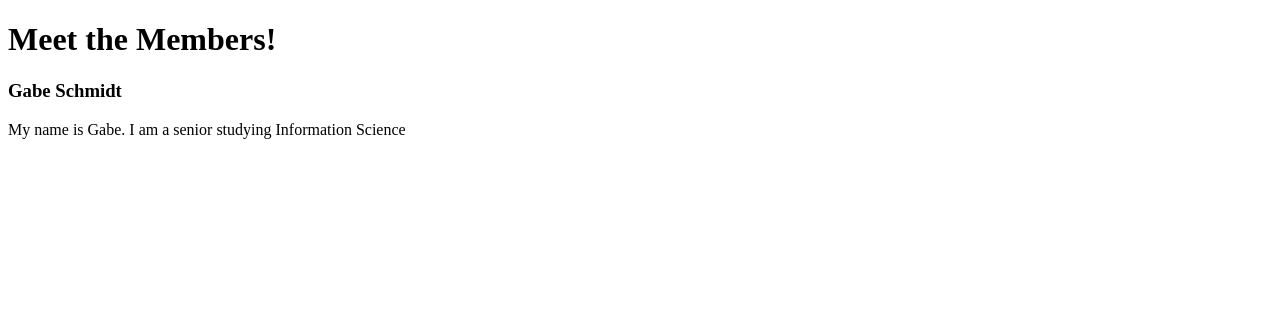
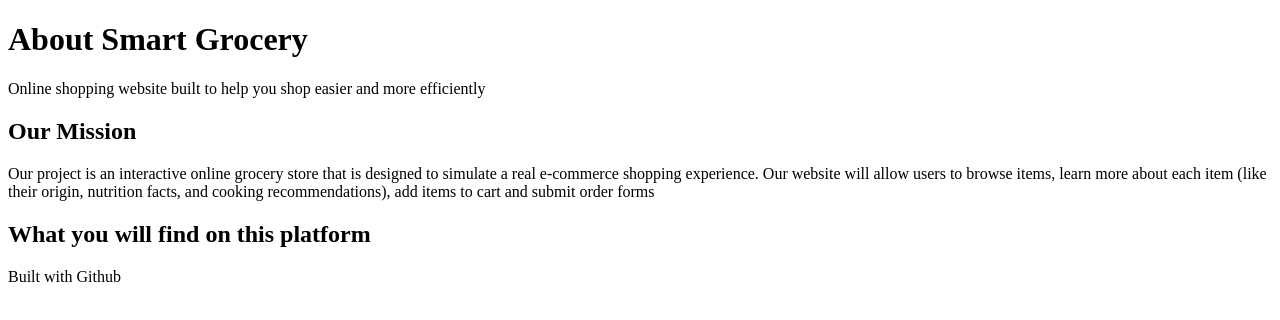
Before and after one commit to CS272-F25/p16, a plain HTML site: page about.html in a window 1280 px wide. Drawn offline with Linux system fonts and the light colour scheme.

Commit message:
More of the about page built, will work on more soon
Updated the About page to include project details and mission statement.

```diff
--- a/about.html
+++ b/about.html
@@ -3,11 +3,16 @@
 
     <head>
         <meta charset="UTF-8">
-        <title>About</title>
+        <title>About US</title>
         <meta name="viewport" content="width=device-width,initial-scale=1">
+        <!-- Waiting for Styles sheet -->
     </head>
 
     <body>
+        <header>
+            <h1>About Smart Grocery</h1>
+            <p>Online shopping website built to help you shop easier and more efficiently</p>
+        </header>
 
         <nav style="text-align: center;">
             <p>
@@ -16,16 +21,32 @@
         </nav>
 
         <main>
-            <h1>Meet the Members!</h1>
-            <div class="profile">
-                <!--img src="images/Gabe.png" alt="Image of Gabe Schmidt"-->
-                <div class="profile-text">
-                    <h3> Gabe Schmidt</h3>
-                    <p>My name is Gabe. I am a senior studying Information Science</p>
-                </div>
-            </div>
+
+            <section>
+                <h2>Our Mission</h2>
+                <p>
+                    Our project is an interactive online grocery store that is designed to simulate a real e-commerce shopping experience. Our website will allow users to browse items, learn more about each item (like their origin, nutrition facts, and cooking recommendations), add items to cart and submit order forms
+                </p>
+            </section>
+
+            <section>
+                <h2>What you will find on this platform</h2>
+                <p>
+                    <!-- Will add some information here soon -->
+                </p>
+            </section>
+
+            <section>
+                <!-- another thing will be here soon -->
+            </section>
 
         </main>
+
+        <footer>
+            <p>
+                Built with Github
+            </p>
+        </footer>
 
     </body>
 
```
